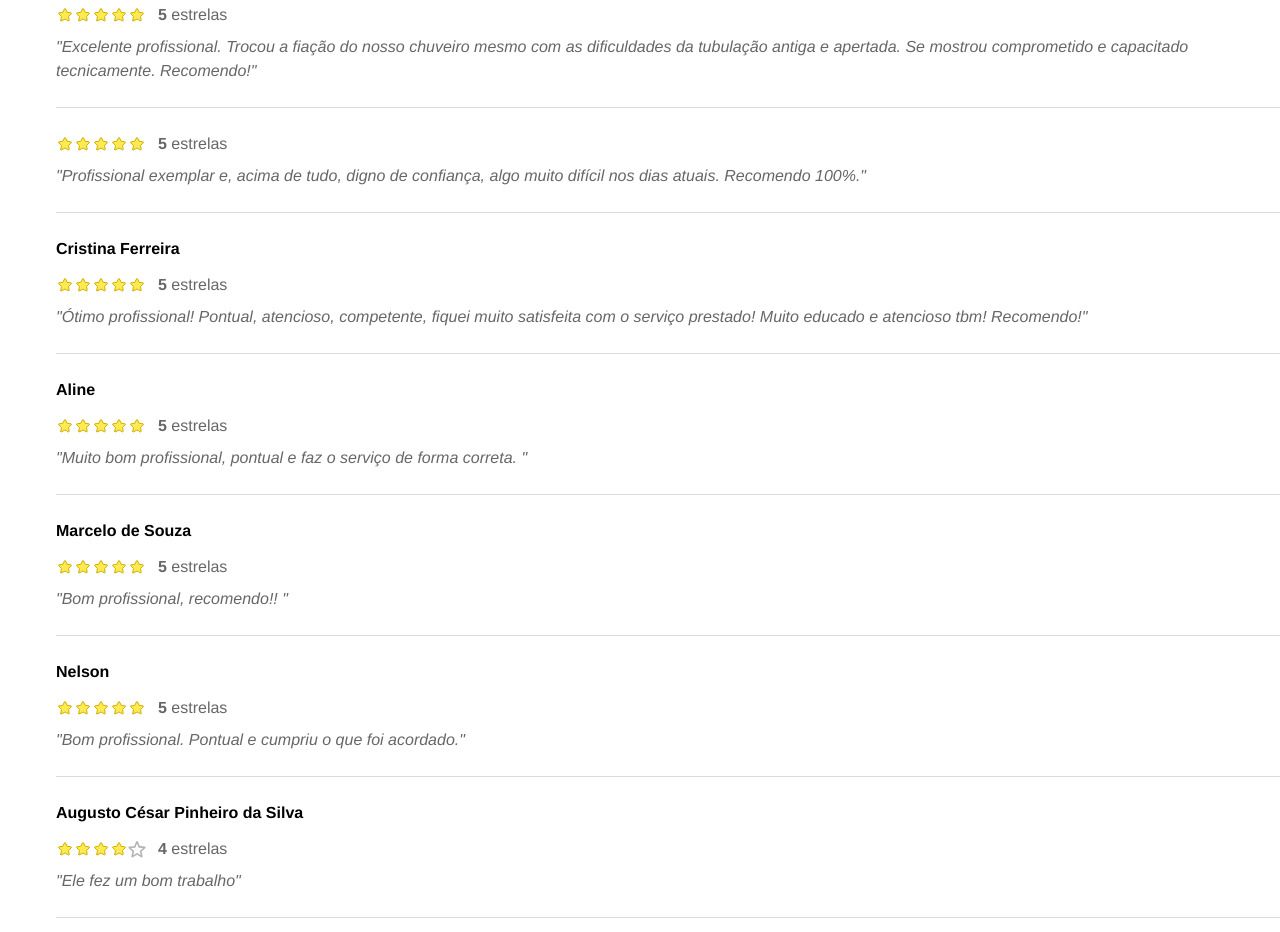
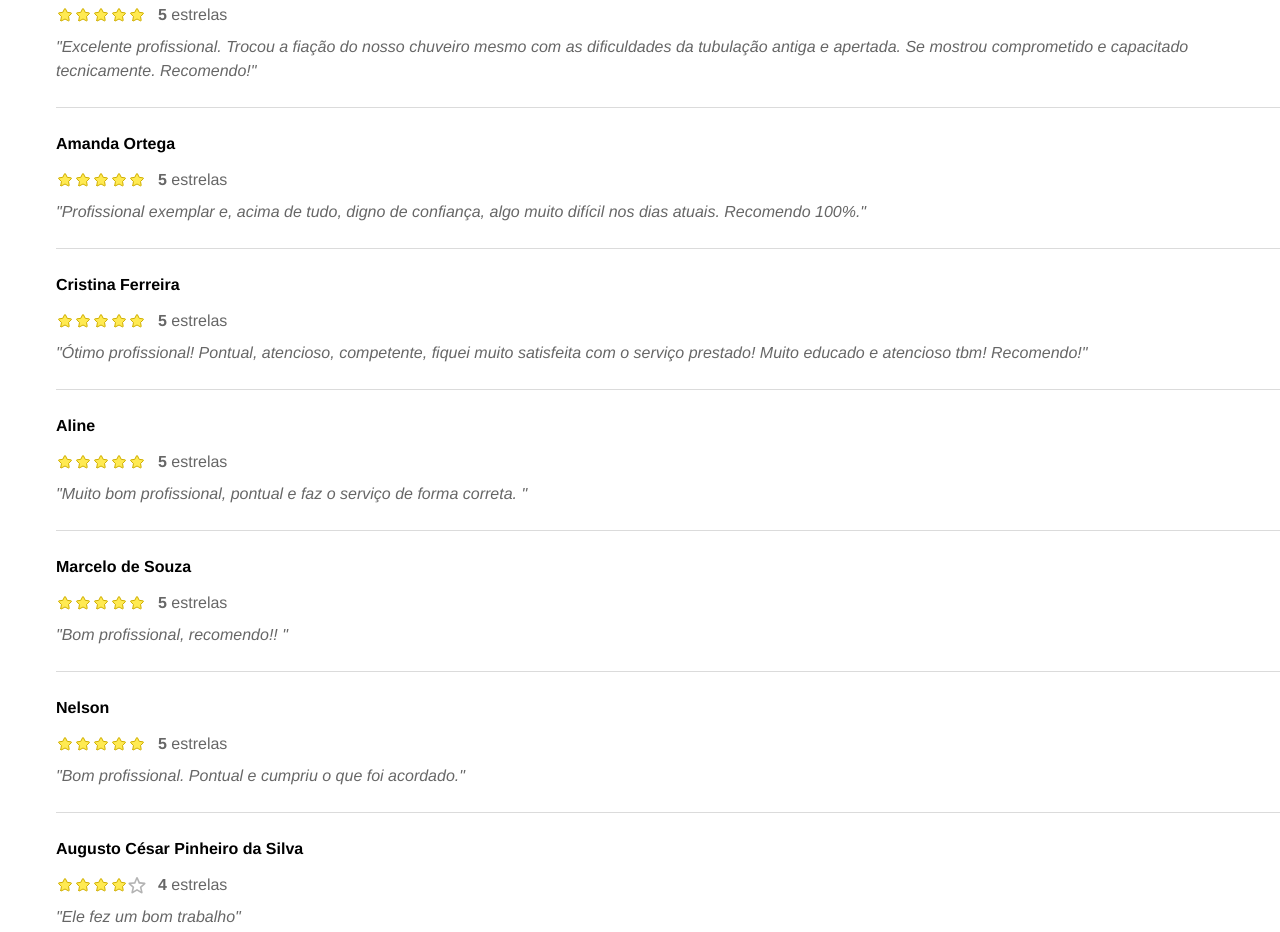
Before and after one commit to alexsilvabello/eletrica, a plain HTML site: page get/get.html in a window 1280 px wide. Shown: the part 993-1925 px from the top of the page. Drawn offline with Linux system fonts and the light colour scheme; files whose address does not match are found by name; a web font is replaced by a local one.

Commit message:
Add files via upload

```diff
--- a/get/get.html
+++ b/get/get.html
@@ -225,6 +225,7 @@
   </li>
 
   <li class="reviews__item">
+	<h5 class="reviews__name">Amanda Ortega</h5>
                 <div class="reviews__rating">
 
                 <img alt="Ícone estrela de avaliação." data-src="./img/star-full.svg" src="./img/star-full.svg" data-loaded="true">
```
